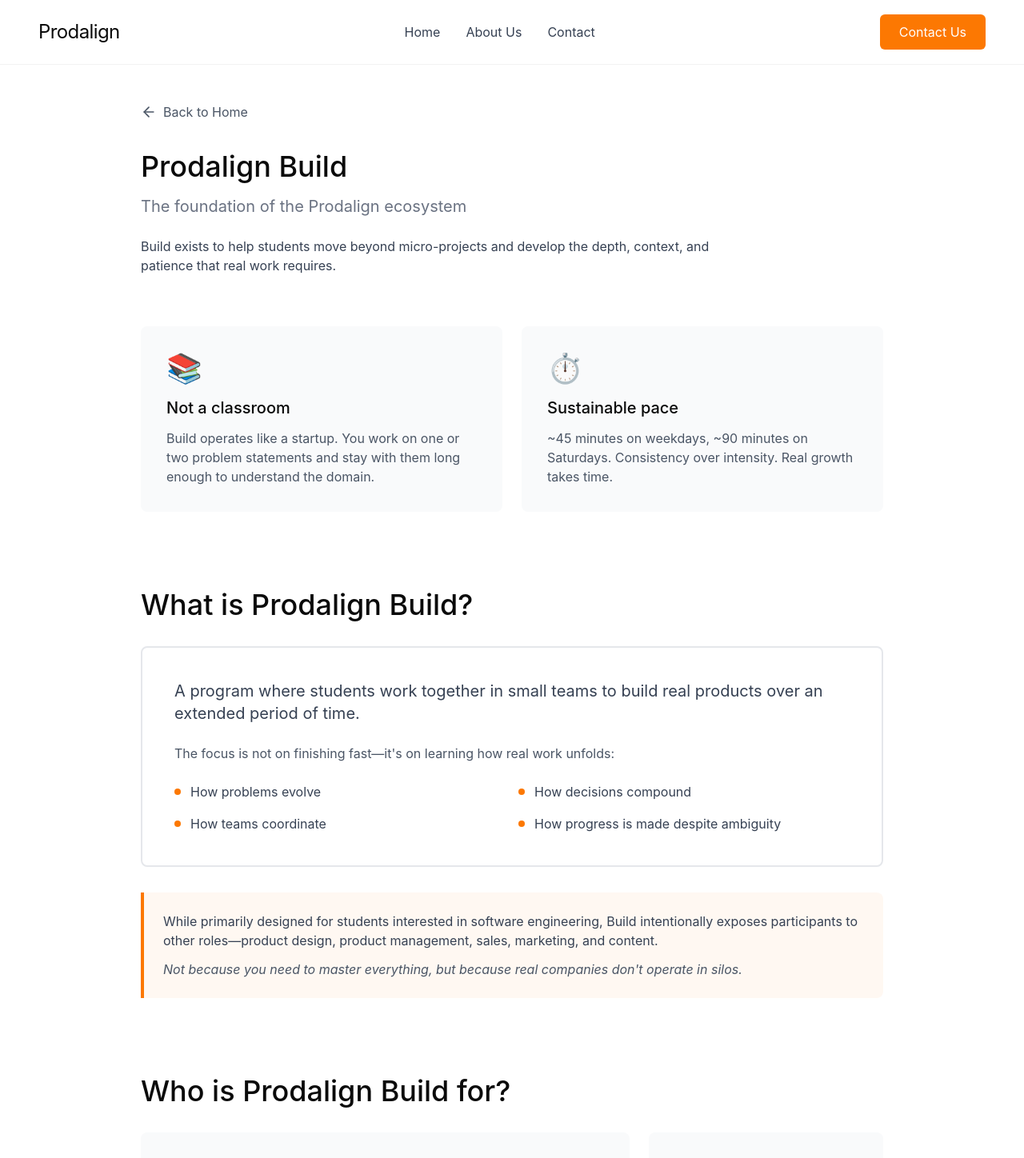
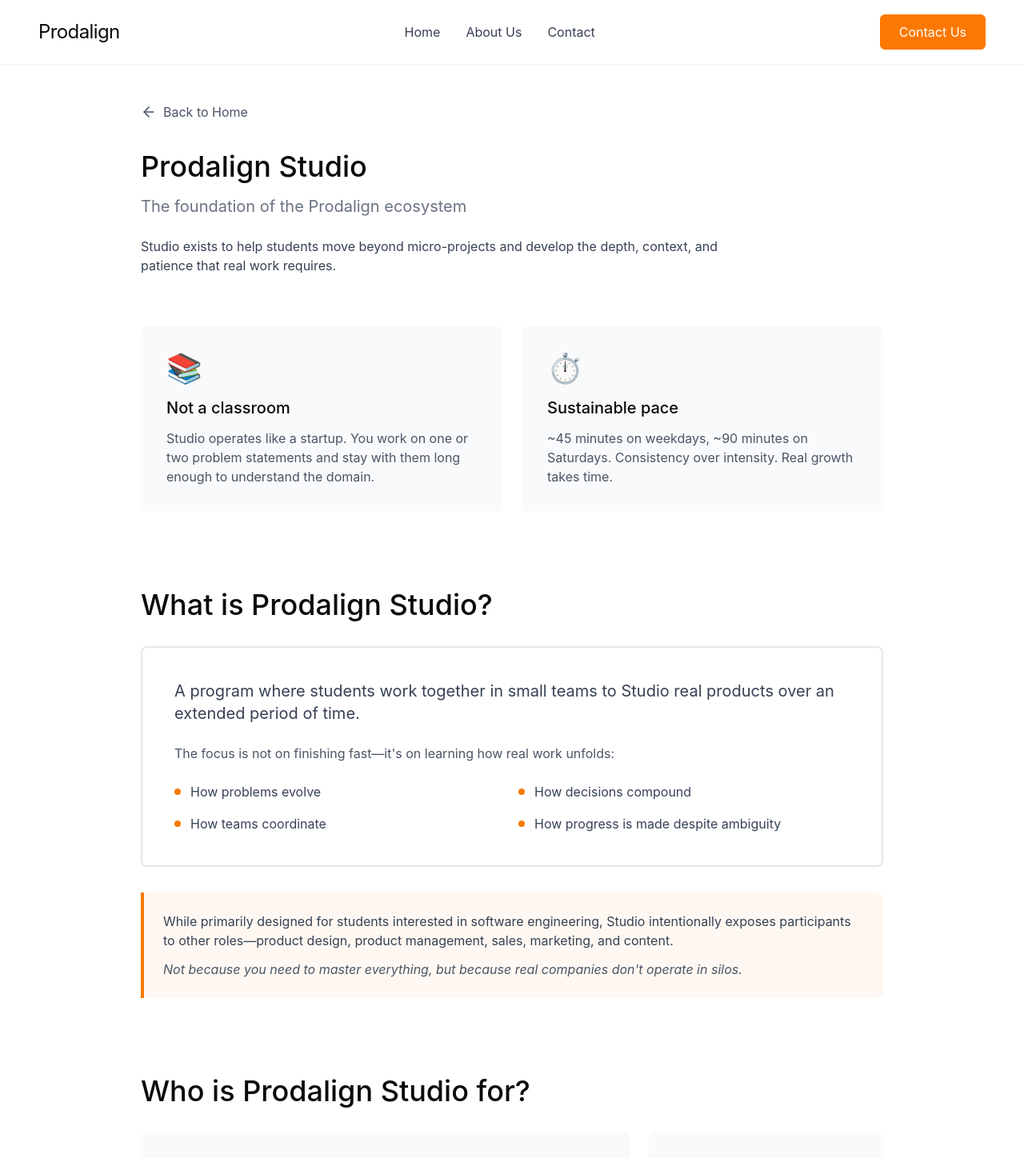
Before and after one commit to prodalignHQ/Websiteprodaligncom, a React (Vite) app: page /training in a window 1280 px wide. Shown: the top 1448 px of the page at 80% size. Built offline with nearby package versions, Linux system fonts and the light colour scheme.

Commit message:
refactor: Rename Prodalign Build to Prodalign Studio across components.

```diff
--- a/src/app/components/BuildingPage.tsx
+++ b/src/app/components/BuildingPage.tsx
@@ -169,7 +169,7 @@ export function BuildingPage() {
                 <h3 className="text-xl">Not sure yet?</h3>
               </div>
               <p className="text-gray-700 mb-4">
-                If you're unsure whether you want to be a founder yet, <Link to="/training" className="text-[#FC7802] hover:underline font-medium">Prodalign Build</Link> is often the right place to start.
+                If you're unsure whether you want to be a founder yet, <Link to="/training" className="text-[#FC7802] hover:underline font-medium">Prodalign Studio</Link> is often the right place to start.
               </p>
               <div className="pt-4 border-t border-gray-300">
                 <p className="text-sm text-gray-600">
--- a/src/app/components/Footer.tsx
+++ b/src/app/components/Footer.tsx
@@ -72,7 +72,7 @@ export function Footer() {
                   to="/training"
                   className="text-gray-600 hover:text-[#FC7802] transition-colors"
                 >
-                  Prodalign Build
+                  Prodalign Studio
                 </Link>
               </li>
               <li>
--- a/src/app/components/TrainingPage.tsx
+++ b/src/app/components/TrainingPage.tsx
@@ -41,14 +41,14 @@ export function TrainingPage() {
           transition={{ duration: 0.8 }}
           className="mb-16"
         >
-          <h1 className="mb-4 text-4xl">Prodalign Build</h1>
+          <h1 className="mb-4 text-4xl">Prodalign Studio</h1>
           <p className="text-xl text-gray-500 mb-6">
             The foundation of the Prodalign ecosystem
           </p>
 
           <div className="max-w-3xl">
             <p className="text-gray-700">
-              Build exists to help students move beyond
+              Studio exists to help students move beyond
               micro-projects and develop the depth, context, and
               patience that real work requires.
             </p>
@@ -67,7 +67,7 @@ export function TrainingPage() {
             <div className="text-4xl mb-4">📚</div>
             <h3 className="text-xl mb-3">Not a classroom</h3>
             <p className="text-gray-600">
-              Build operates like a startup. You work on one or
+              Studio operates like a startup. You work on one or
               two problem statements and stay with them long
               enough to understand the domain.
             </p>
@@ -83,7 +83,7 @@ export function TrainingPage() {
           </div>
         </motion.div>
 
-        {/* What is Prodalign Build? */}
+        {/* What is Prodalign Studio? */}
         <motion.section
           initial={{ opacity: 0, y: 40 }}
           whileInView={{ opacity: 1, y: 0 }}
@@ -92,13 +92,13 @@ export function TrainingPage() {
           className="mb-24"
         >
           <h2 className="text-4xl mb-8">
-            What is Prodalign Build?
+            What is Prodalign Studio?
           </h2>
 
           <div className="bg-white border-2 border-gray-200 rounded-lg p-8 md:p-10 mb-8">
             <p className="text-xl text-gray-700 mb-6">
               A program where students work together in small
-              teams to build real products over an extended
+              teams to Studio real products over an extended
               period of time.
             </p>
             <p className="text-gray-600 mb-6">
@@ -136,7 +136,7 @@ export function TrainingPage() {
           <div className="bg-[#FC7802]/5 border-l-4 border-[#FC7802] p-6 rounded-r-lg">
             <p className="text-gray-700">
               While primarily designed for students interested
-              in software engineering, Build intentionally
+              in software engineering, Studio intentionally
               exposes participants to other roles—product
               design, product management, sales, marketing, and
               content.
@@ -157,7 +157,7 @@ export function TrainingPage() {
           className="mb-24"
         >
           <h2 className="text-4xl mb-8">
-            Who is Prodalign Build for?
+            Who is Prodalign Studio for?
           </h2>
 
           <div className="grid md:grid-cols-3 gap-6 mb-8">
@@ -269,7 +269,7 @@ export function TrainingPage() {
                   </h3>
                   <p className="text-gray-600">
                     This structure is intentional. We're
-                    building consistency, rhythm, and ownership.
+                    Studioing consistency, rhythm, and ownership.
                   </p>
                 </div>
               </div>
@@ -355,7 +355,7 @@ export function TrainingPage() {
           className="mb-24"
         >
           <h2 className="text-4xl mb-12">
-            How Prodalign Build works
+            How Prodalign Studio works
           </h2>
 
           <div className="space-y-8">
@@ -462,7 +462,7 @@ export function TrainingPage() {
               </div>
               <div className="flex-1">
                 <h3 className="text-2xl mb-3">
-                  Before building begins
+                  Before Studioing begins
                 </h3>
                 <p className="text-gray-700 mb-4">
                   Before any code is written, mentors spend time
@@ -506,7 +506,7 @@ export function TrainingPage() {
               </div>
               <div className="flex-1 bg-[#FC7802]/5 p-8 rounded-lg border-2 border-[#FC7802]/20">
                 <h3 className="text-2xl mb-3">
-                  Building, consistently
+                  Studioing, consistently
                 </h3>
                 <p className="text-gray-700 mb-6">
                   Once direction is clear, the team begins work.
@@ -554,7 +554,7 @@ export function TrainingPage() {
           className="mb-24 bg-gray-50 p-10 md:p-12 rounded-lg"
         >
           <h2 className="text-4xl mb-8">
-            What you gain from Build
+            What you gain from Studio
           </h2>
 
           <div className="grid md:grid-cols-2 gap-8 mb-8">
@@ -635,7 +635,7 @@ export function TrainingPage() {
             <div className="space-y-8">
               <div>
                 <p className="text-xl text-gray-700 mb-4">
-                  Prodalign Build isn't a shortcut. It doesn't
+                  Prodalign Studio isn't a shortcut. It doesn't
                   promise guaranteed jobs or instant results.
                 </p>
               </div>
@@ -667,7 +667,7 @@ export function TrainingPage() {
                 <p className="text-xl text-gray-900 max-w-3xl">
                   But if you're willing to show up consistently,
                   learn through practice, and grow over
-                  time—Build gives you a foundation most
+                  time—Studio gives you a foundation most
                   students never get.
                 </p>
               </div>
@@ -687,7 +687,7 @@ export function TrainingPage() {
           <p className="text-xl text-gray-600 mb-10 max-w-2xl mx-auto">
             Whether you're a student trying to understand real
             work, a company exploring collaboration, or someone
-            building long-term—we're open to a conversation.
+            Studioing long-term—we're open to a conversation.
           </p>
           <Link
             to="/contact"
```
